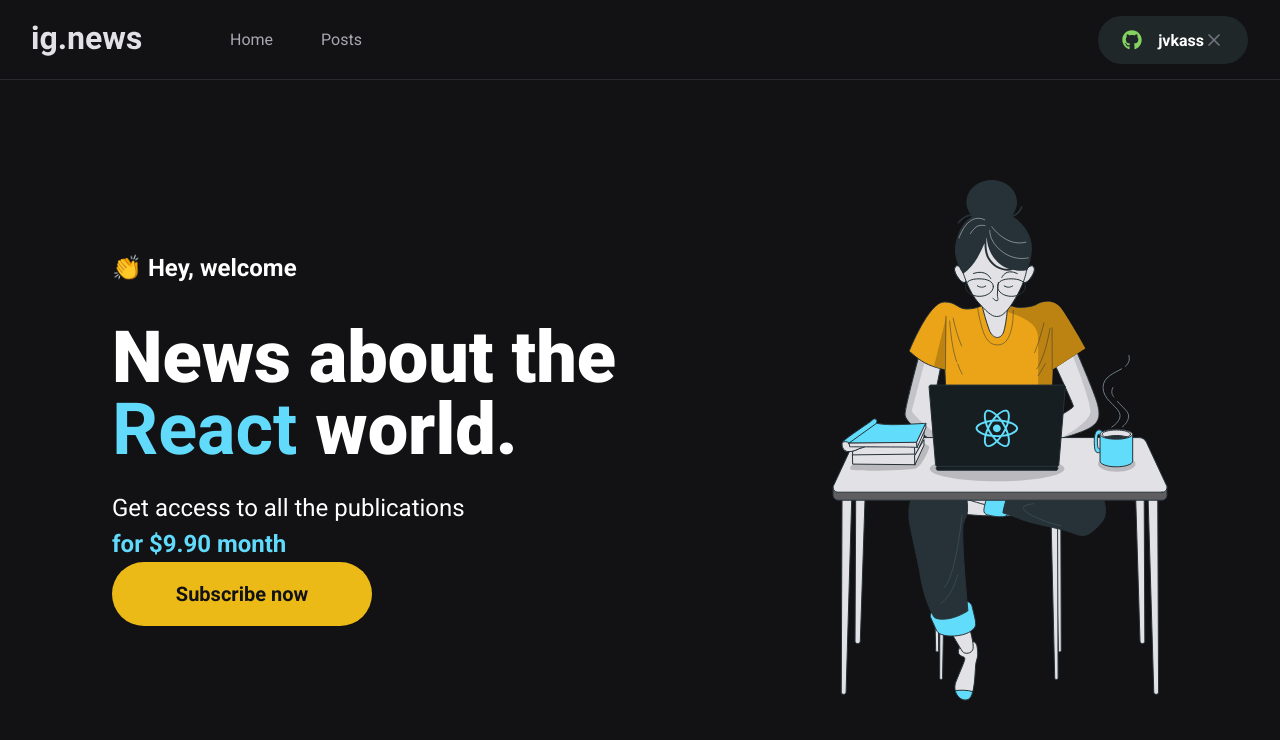
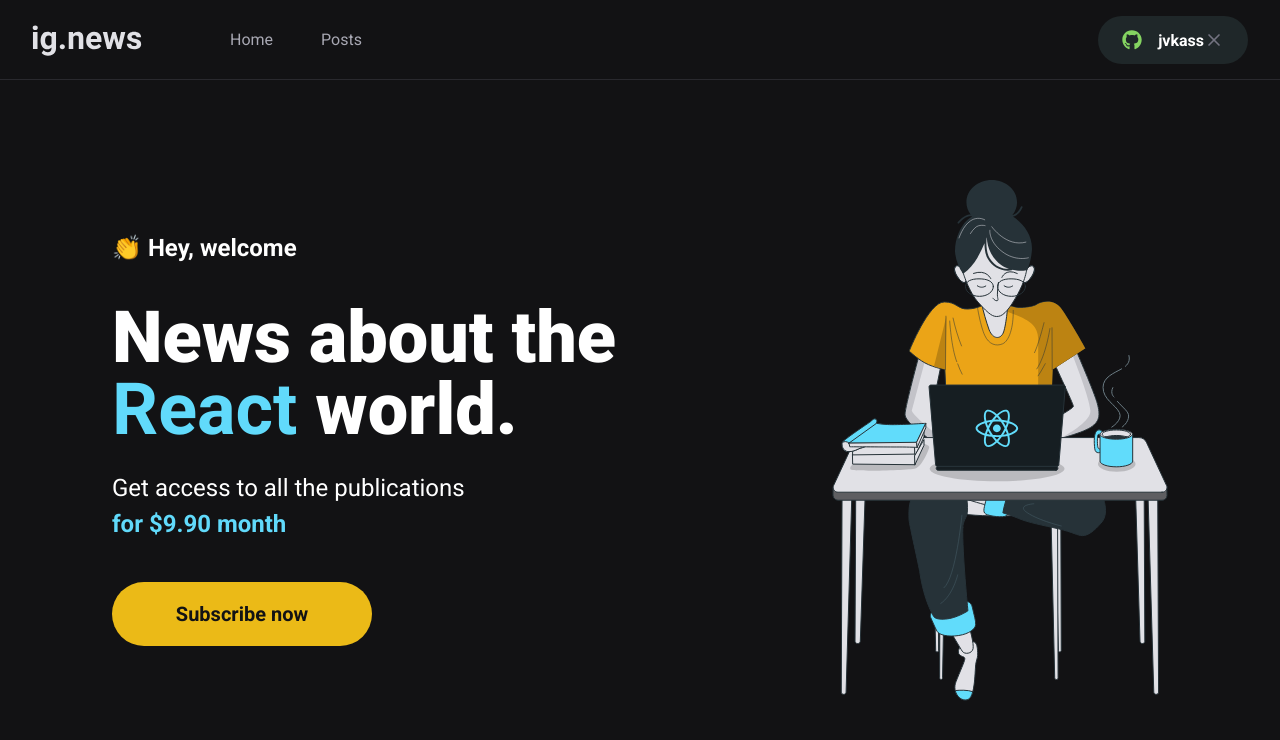
Before and after one commit to jvkass/ignews, a Next.js app: page / in a window 1280 px wide. Shown: the top 740 px of the page. Built offline with nearby package versions, Linux system fonts and the light colour scheme.

Commit message:
margem acima button

```diff
--- a/src/pages/home.module.scss
+++ b/src/pages/home.module.scss
@@ -40,4 +40,8 @@
             font-weight: bold;
         }
     }
+
+    button{
+        margin-top: 2.5rem;
+    }
 }
```
